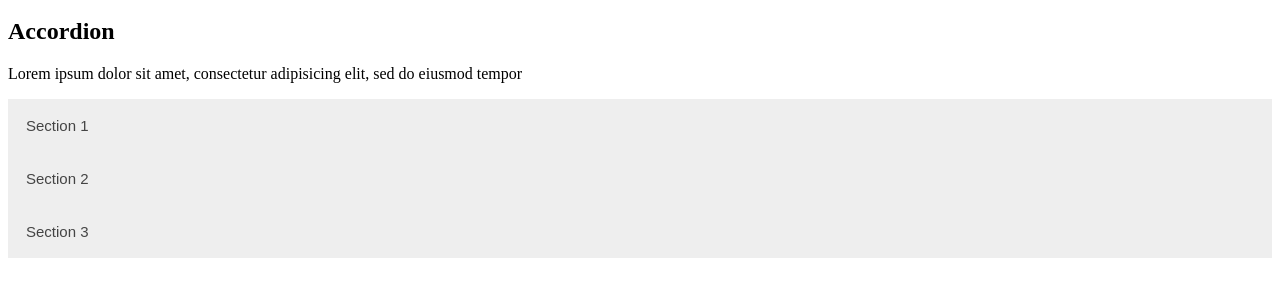
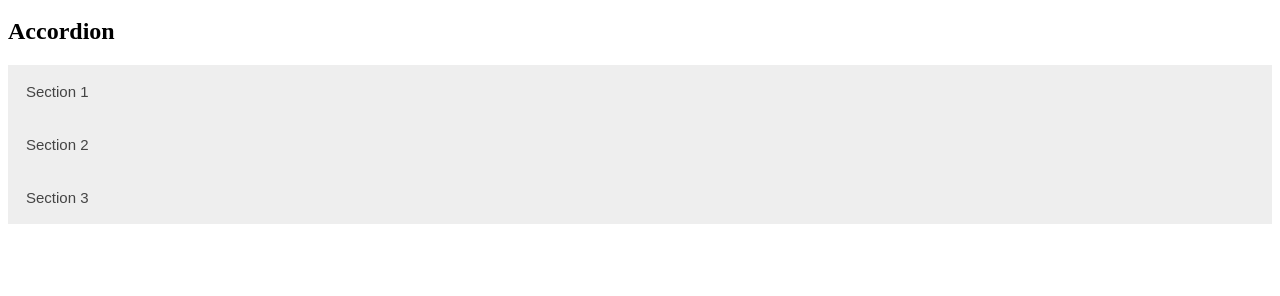
Before and after one commit to saksham1011/Portfolio, a plain HTML site: page testingpritn.html in a window 1280 px wide. Shown: the part 314-610 px from the top of the page. Drawn offline with Linux system fonts and the light colour scheme.

Commit message:
Update testingpritn.html

```diff
--- a/testingpritn.html
+++ b/testingpritn.html
@@ -56,10 +56,10 @@
 <body>
 
     <h2>Accordion</h2>
- <p class="print-no">Lorem ipsum dolor sit amet, consectetur adipisicing elit, sed do eiusmod tempor</p>
-    <button class="accordion print-no">Section 1</button>
+
+    <button class="accordion ">Section 1</button>
     <div class="panel print-no">
-        <p class="print-no">Lorem ipsum dolor sit amet, consectetur adipisicing elit, sed do eiusmod tempor incididunt ut labore et dolore magna aliqua. Ut enim ad minim veniam, quis nostrud exercitation ullamco laboris nisi ut aliquip ex ea commodo consequat.</p>
+        <p>Lorem ipsum dolor sit amet, consectetur adipisicing elit, sed do eiusmod tempor incididunt ut labore et dolore magna aliqua. Ut enim ad minim veniam, quis nostrud exercitation ullamco laboris nisi ut aliquip ex ea commodo consequat.</p>
     </div>
 
     <button class="accordion print-no">Section 2</button>
@@ -85,9 +85,10 @@
 
                 if (panel.style.display === "block") {
                     panel.style.display = "none";
+                    this.classList.remove("print-no");
                 } else {
                     panel.style.display = "block";
-                    this.classList.remove("print-no");
+
                 }
             });
         }
```
